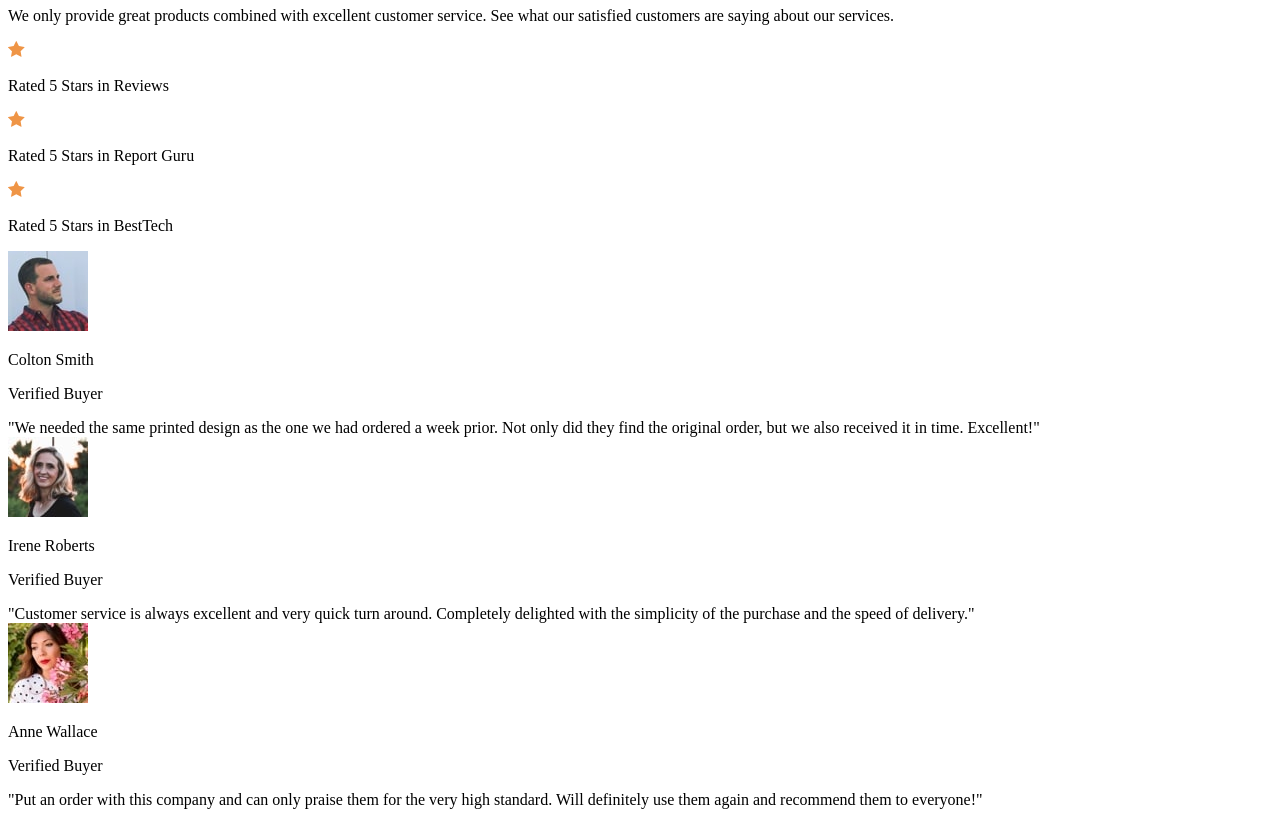
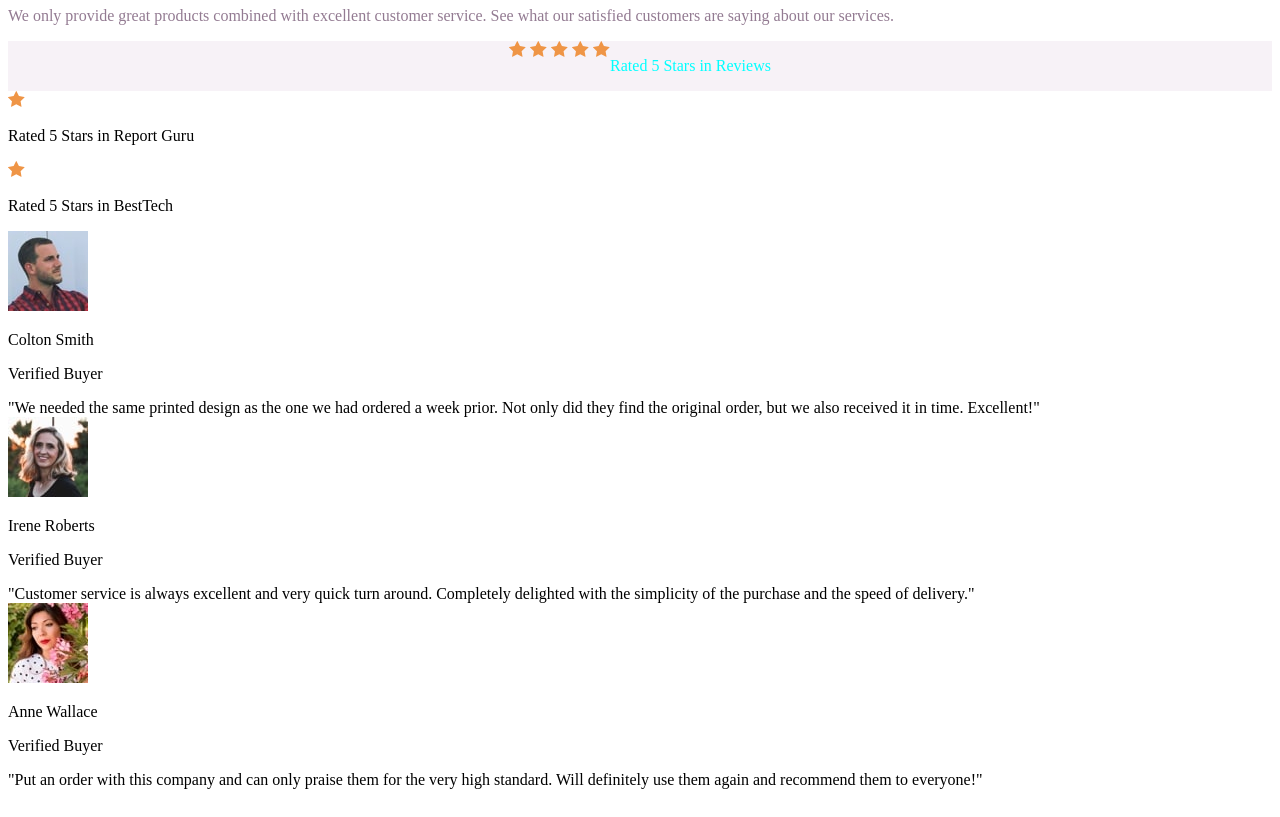
Before and after one commit to RosinskiPawel/social-proof-section-master, a plain HTML site: page index.html in a window 1280 px wide. Shown: the part 73-890 px from the top of the page. Drawn offline with Linux system fonts and the light colour scheme.

Commit message:
new drafts

```diff
--- a/index.html
+++ b/index.html
@@ -4,6 +4,7 @@
     <meta charset="UTF-8" />
     <meta http-equiv="X-UA-Compatible" content="IE=edge" />
     <meta name="viewport" content="width=device-width, initial-scale=1.0" />
+    <link href="style.css" rel="stylesheet" type="text/css" />
     <title>Social_Proof</title>
   </head>
   <body>
@@ -15,10 +16,16 @@
       </p>
     </div>
     <div class="raiting_reviews">
-      <div class="stars">
-        <img src="images/icon-star.svg" alt="golden-star" />
+      <div class="container_stars">
+        <div class="stars">
+          <img src="images/icon-star.svg" alt="golden-star" />
+          <img src="images/icon-star.svg" alt="golden-star" />
+          <img src="images/icon-star.svg" alt="golden-star" />
+          <img src="images/icon-star.svg" alt="golden-star" />
+          <img src="images/icon-star.svg" alt="golden-star" />
+        </div>
+        <p>Rated 5 Stars in Reviews</p>
       </div>
-      <p>Rated 5 Stars in Reviews</p>
     </div>
     <div class="raiting_guru">
       <div class="stars">
--- a/style_scss.scss
+++ b/style_scss.scss
@@ -0,0 +1,29 @@
+@import url('https://fonts.googleapis.com/css2?family=League+Spartan:wght@400;500;700&display=swap');
+
+$font-main: League Spartan, sans-serif;
+$color-header: hsl(300, 43%, 22%);
+$color-main-text: hsl(303, 10%, 53%);
+$color-bcg-stars: hsl(300, 24%, 96%);
+h1 {
+  color: $color-header;
+}
+.main_text > p {
+  color: $color-main-text;
+}
+.body {
+  background-image: url(images/bg-pattern-top-mobile.svg);
+  background-position: top left;
+}
+
+.container_stars {
+  display: flex;
+  flex-direction: row;
+  row-gap: 1rem;
+  justify-content: center;
+  justify-items: center;
+
+  background-color: $color-bcg-stars;
+}
+.container_stars > p {
+  color: aqua;
+}
```
Also changed, not shown: style.css (added), 1 other file.
